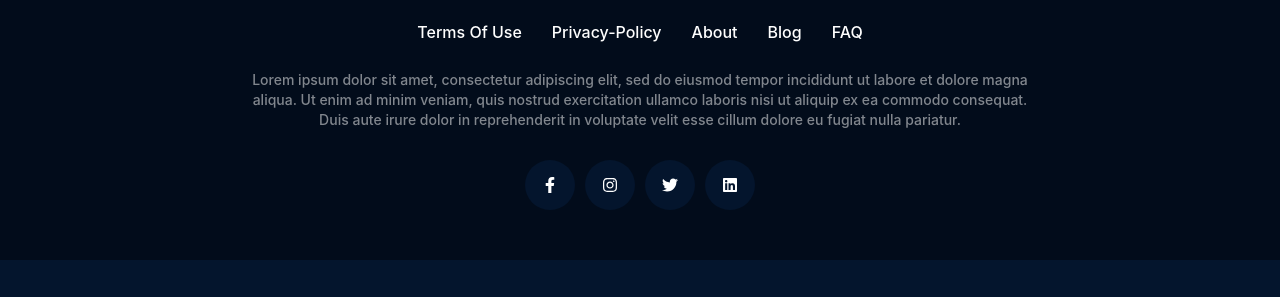
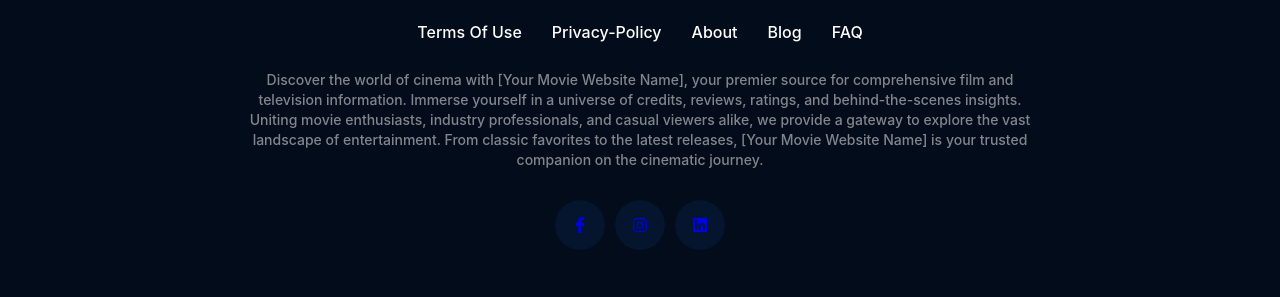
Before and after one commit to Ankit-Acharjee/nixverse, a React (Vite) app: page / in a window 1280 px wide. Shown: the part 1098-1395 px from the top of the page. Before the commit the page ends 1358 px from the top, so only its background shows below. Built offline with nearby package versions, Linux system fonts and the light colour scheme; no server answers.

Commit message:
footer updated

```diff
--- a/src/components/footer/Footer.jsx
+++ b/src/components/footer/Footer.jsx
@@ -23,26 +23,30 @@ const Footer = () => {
                     <li className="menuItem">FAQ</li>
                 </ul>
                 <div className="infoText">
-                    Lorem ipsum dolor sit amet, consectetur adipiscing elit, sed
-                    do eiusmod tempor incididunt ut labore et dolore magna
-                    aliqua. Ut enim ad minim veniam, quis nostrud exercitation
-                    ullamco laboris nisi ut aliquip ex ea commodo consequat.
-                    Duis aute irure dolor in reprehenderit in voluptate velit
-                    esse cillum dolore eu fugiat nulla pariatur.
+                Discover the world of cinema with [Your Movie Website Name], your premier source for comprehensive film and television information. Immerse yourself in a universe of credits, reviews, ratings, and behind-the-scenes insights. Uniting movie enthusiasts, industry professionals, and casual viewers alike, we provide a gateway to explore the vast landscape of entertainment. From classic favorites to the latest releases, [Your Movie Website Name] is your trusted companion on the cinematic journey.
                 </div>
                 <div className="socialIcons">
+                    <a href="https://www.facebook.com/ankit.acharjee.56/">
                         <span className="icon">
                             <FaFacebookF />
+
                         </span>
+                    </a>
+                    <a href="https://www.instagram.com/_._anonym__ous/">
                         <span className="icon">
+
                             <FaInstagram />
                         </span>
-                    <span className="icon">
+                    </a>
+                    {/* <span className="icon">
                         <FaTwitter />
-                    </span>
+                    </span> */}
+                    <a href="https://www.linkedin.com/in/ankit-acharjee-930478156/">
                         <span className="icon">
                             <FaLinkedin />
+
                         </span>
+                    </a>
                 </div>
             </ContentWrapper>
         </footer>
```
Lines whose indentation alone changed are shown as unchanged.
